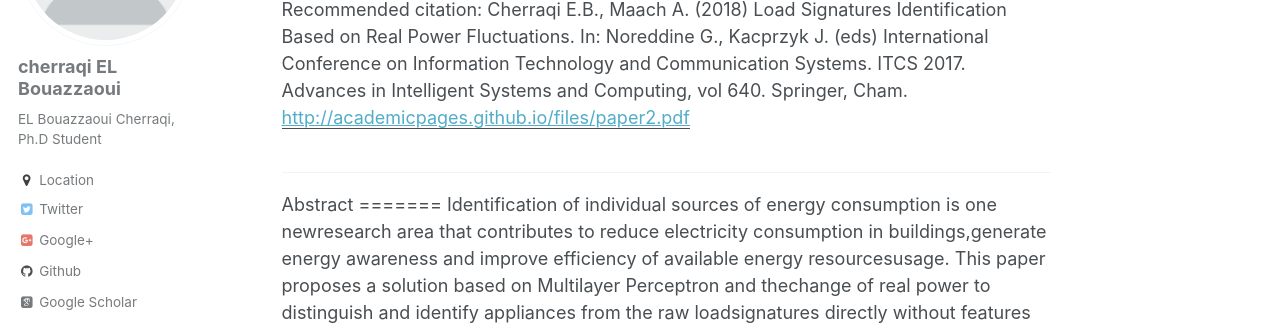
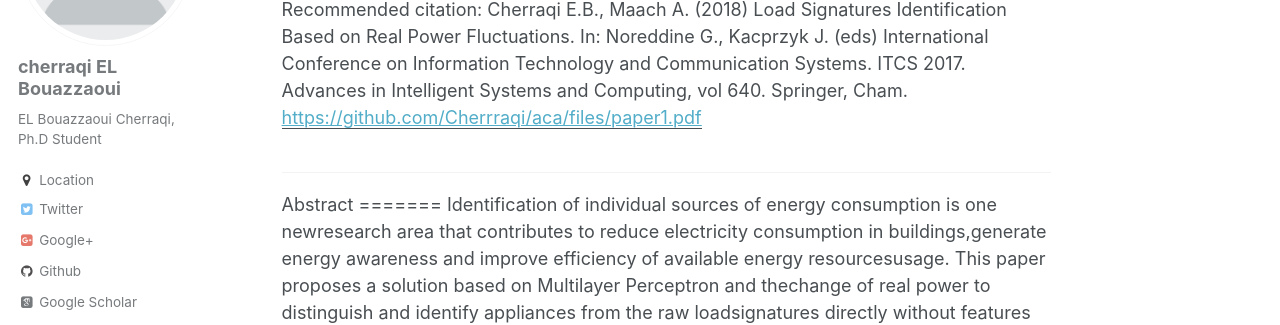
Before and after one commit to Cherrraqi/aca, a Jekyll site: the page built from _publications/Load Signatures Identification Based on Real Power Fluctuations.md, in a window 1280 px wide and 900 px high. Shown: the part 247-572 px from the top of the window. Built offline with Jekyll 4.4.1, drawn with Linux system fonts in a browser that asks for light colours; some web fonts are replaced; part of the change alters nothing that is shown.

Commit message:
Update Load Signatures Identification Based on Real Power Fluctuations.md

```diff
--- a/_publications/Load Signatures Identification Based on Real Power Fluctuations.md
+++ b/_publications/Load Signatures Identification Based on Real Power Fluctuations.md
@@ -5,7 +5,7 @@ permalink:
 excerpt: ''
 date: 2017-12-01
 venue: ''
-paperurl: 'http://academicpages.github.io/files/paper2.pdf'
+paperurl: 'https://github.com/Cherrraqi/aca/files/paper1.pdf'
 citation: 'Cherraqi E.B., Maach A. (2018) Load Signatures Identification Based on Real Power Fluctuations. In: Noreddine G., Kacprzyk J. (eds) International Conference on Information Technology and Communication Systems. ITCS 2017. Advances in Intelligent Systems and Computing, vol 640. Springer, Cham.'
 ---
 -------------
```
